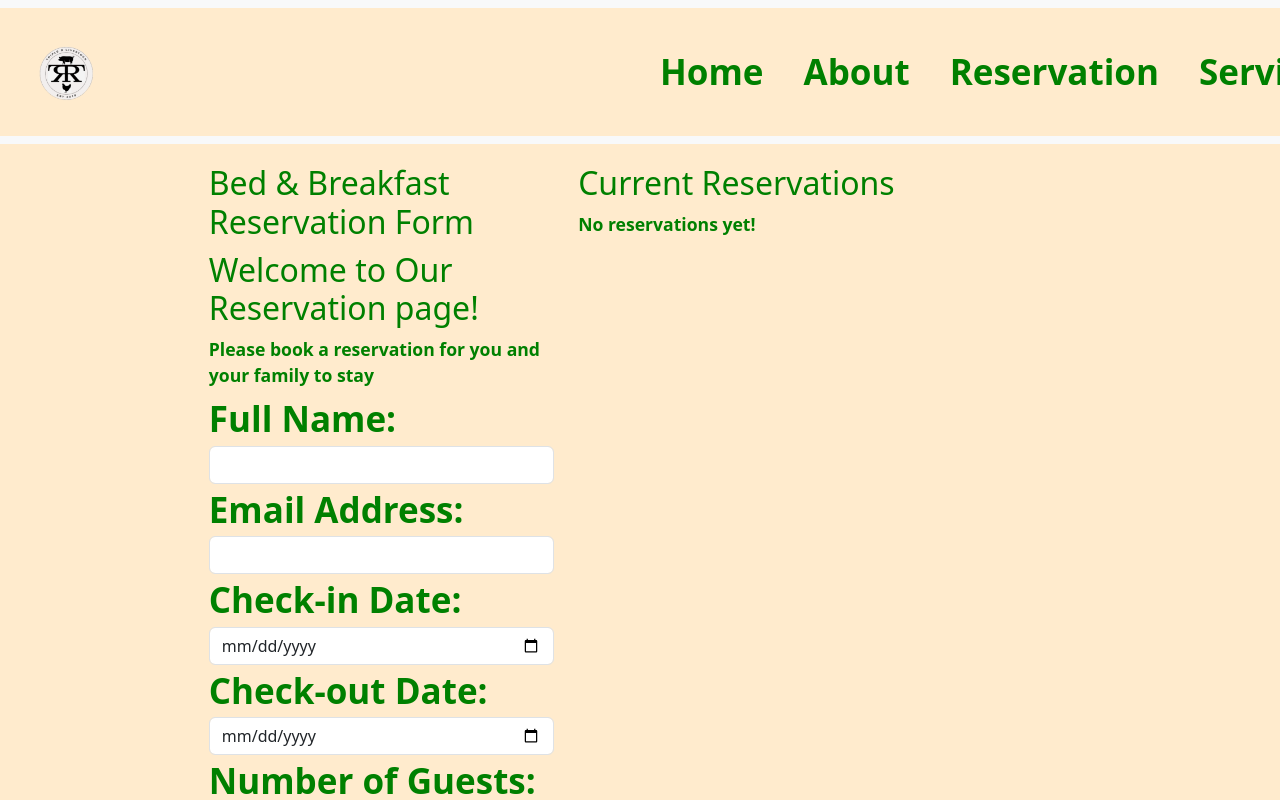
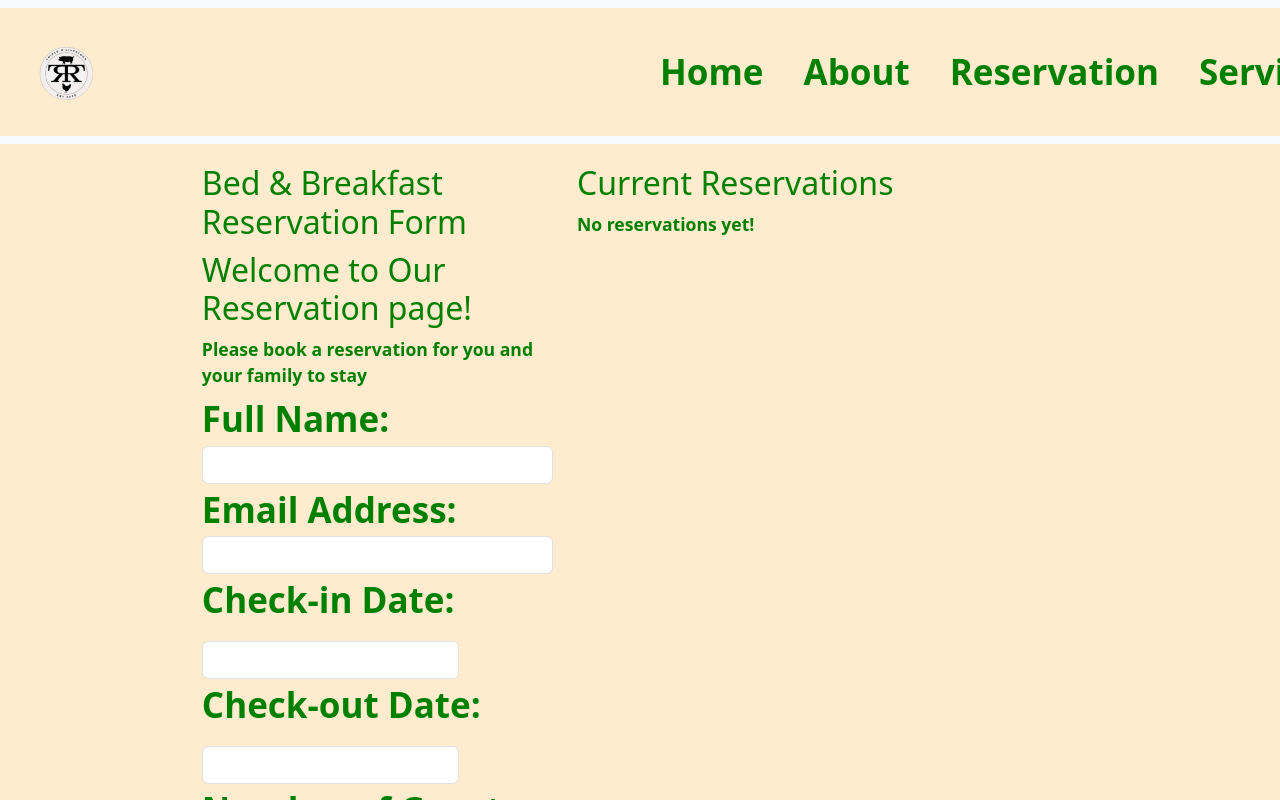
Before and after one commit to CrystalW11/Website-Template, a React (Vite) app in the folder client/: page /reservation in a window 1280 px wide. Shown: the top 800 px of the page. Built offline with nearby package versions, Linux system fonts and the light colour scheme.

Commit message:
updated reservations.jsx

```diff
--- a/client/package.json
+++ b/client/package.json
@@ -14,6 +14,7 @@
     "boostrap": "^2.0.0",
     "bootstrap": "^5.3.3",
     "react": "^19.0.0",
+    "react-datepicker": "^8.2.0",
     "react-dom": "^19.0.0",
     "react-router-dom": "^7.3.0"
   },
--- a/client/src/views/Reservation.jsx
+++ b/client/src/views/Reservation.jsx
@@ -1,6 +1,8 @@
 /** @format */
 
 import React, { useState, useEffect } from "react";
+import DatePicker from "react-datepicker";
+import "react-datepicker/dist/react-datepicker.css";
 
 const Reservation = () => {
   const [reservationData, setReservationData] = useState({
@@ -65,6 +67,15 @@ const Reservation = () => {
     handleDelete(index); // Delete the reservation from the list before updating
   };
 
+  // Function to check if a date is unavailable
+  const isDateUnavailable = (date) => {
+    return reservations.some((reservation) => {
+      const checkinDate = new Date(reservation.checkin);
+      const checkoutDate = new Date(reservation.checkout);
+      return date >= checkinDate && date <= checkoutDate;
+    });
+  };
+
   return (
     <div className="container-fluid centered-content">
       <div className="row">
@@ -102,27 +113,39 @@ const Reservation = () => {
 
             <div className="form-group">
               <label htmlFor="checkin">Check-in Date:</label>
-              <input
+              <DatePicker
                 className="form-control"
-                type="date"
-                id="checkin"
-                name="checkin"
-                value={reservationData.checkin}
-                onChange={handleChange}
+                selected={
+                  reservationData.checkin
+                    ? new Date(reservationData.checkin)
+                    : null
+                }
+                onChange={(date) =>
+                  setReservationData({ ...reservationData, checkin: date })
+                }
                 required
+                minDate={new Date()} // Disable past dates
+                filterDate={(date) => !isDateUnavailable(date)} // Disable unavailable dates
+                dateFormat="yyyy-MM-dd"
               />
             </div>
 
             <div className="form-group">
               <label htmlFor="checkout">Check-out Date:</label>
-              <input
+              <DatePicker
                 className="form-control"
-                type="date"
-                id="checkout"
-                name="checkout"
-                value={reservationData.checkout}
-                onChange={handleChange}
+                selected={
+                  reservationData.checkout
+                    ? new Date(reservationData.checkout)
+                    : null
+                }
+                onChange={(date) =>
+                  setReservationData({ ...reservationData, checkout: date })
+                }
                 required
+                minDate={new Date(reservationData.checkin || Date.now())} // Check-out can't be before check-in
+                filterDate={(date) => !isDateUnavailable(date)} // Disable unavailable dates
+                dateFormat="yyyy-MM-dd"
               />
             </div>
 
@@ -198,7 +221,8 @@ const Reservation = () => {
                       className="btn btn-warning"
                       onClick={() => handleUpdate(index)}>
                       Update
-                    </button><span>|</span>
+                    </button>
+                    <span>|</span>
                     <button
                       className="btn btn-danger"
                       onClick={() => handleDelete(index)}>
```
Also changed, not shown: 1 other file (tests, documents, lock files or other folders).
